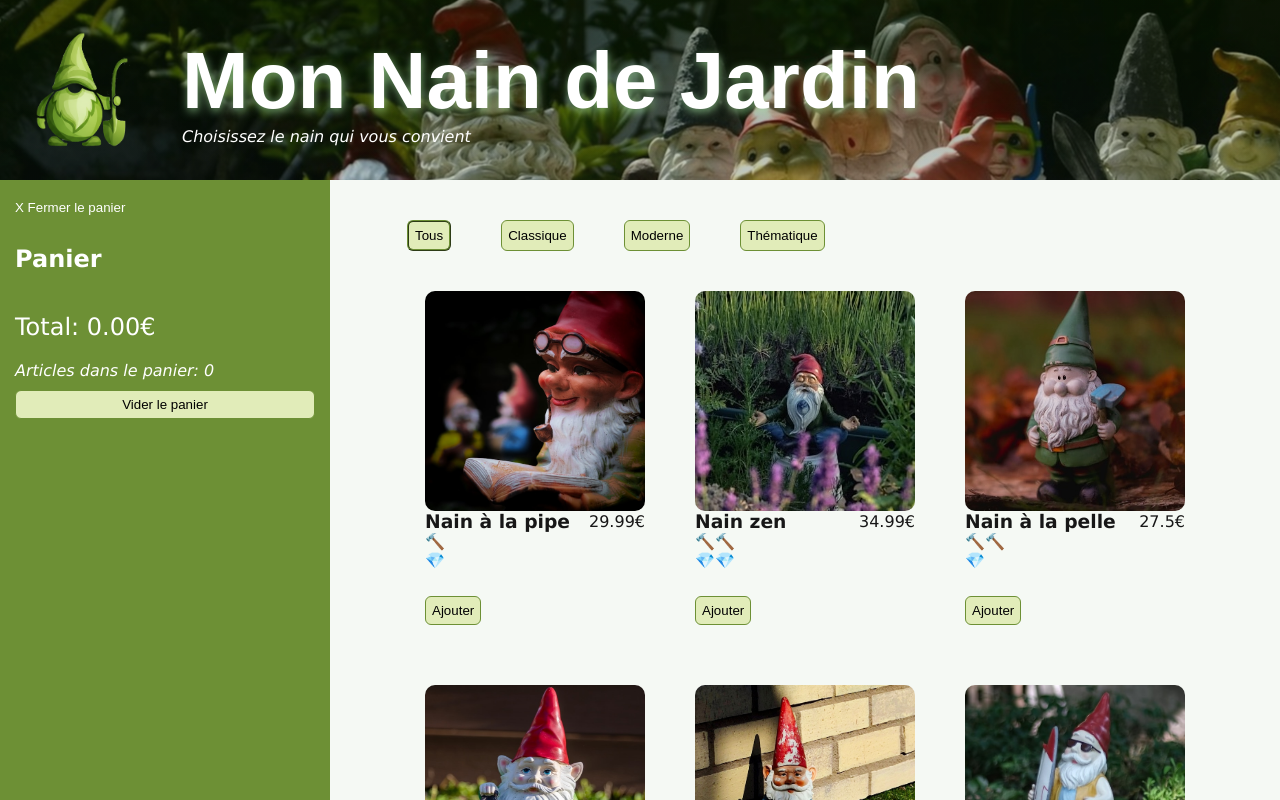
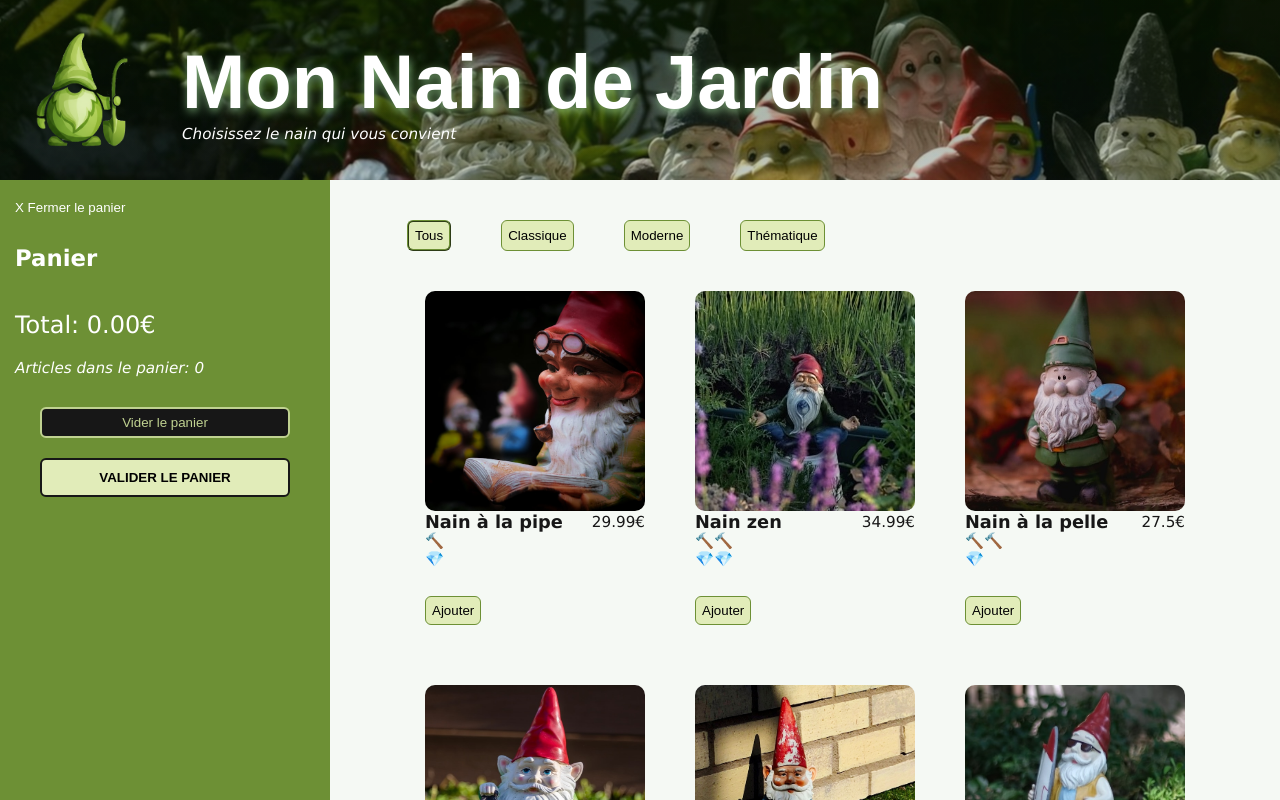
Before and after one commit to Lilousound/mon-nain-de-jardin, a Next.js app: page / in a window 1280 px wide. Both pictures are taken after a click on the element 65 px from the left and 334 px from the top of the page. Shown: the top 800 px of the page. Built offline with nearby package versions, Linux system fonts and the light colour scheme.

Commit message:
added a validate cart button. designed cart buttons

```diff
--- a/app/components/Cart.tsx
+++ b/app/components/Cart.tsx
@@ -62,7 +62,8 @@ function Cart({cart, updateCart}: CartProps) {
             </div>
             <div id="cart-total">Total: {totalCart.toFixed(2)}€</div>  {/* limité à 2 chiffres après la virgule */}
             <div><em>Articles dans le panier: {cart.reduce((acc, item) => acc + item.amount, 0)}</em></div>
-            <button className="button" onClick={() => updateCart([])}>Vider le panier</button>
+            <button className="button button-empty" onClick={() => updateCart([])}>Vider le panier</button>
+            <button className="button button-validate" onClick={() => {alert('Vous allez procéder au paiement')}}>VALIDER LE PANIER</button>
           </div>
     ) : (
       <div className="cart-closed">
--- a/app/globals.css
+++ b/app/globals.css
@@ -32,6 +32,7 @@ body {
   background: var(--background);
   color: var(--foreground);
   font-family: var(--primary-font);
+  font-size: 0.95em;
 }
 h1, h2, h3, h4, h5, h6 {
   font-family: var(--primary-font);
--- a/app/styles/Cart.css
+++ b/app/styles/Cart.css
@@ -74,3 +74,22 @@
   width: 20px;
   height: 20px;
 }
+.button-empty, .button-validate {
+  width: 250px;
+  margin: 10px auto;
+  border: 2px solid var(--foreground);
+}
+.button-empty {
+  margin-top: 30px;
+  background-color: var(--foreground);
+  border: 2px solid #c0d291;
+  color: #c0d291;
+}
+.button-empty:hover{
+  background-color: var(--foreground);
+  font-style: italic;
+}
+.button-validate {
+  padding: 10px;
+  font-weight: bolder;
+}
```
